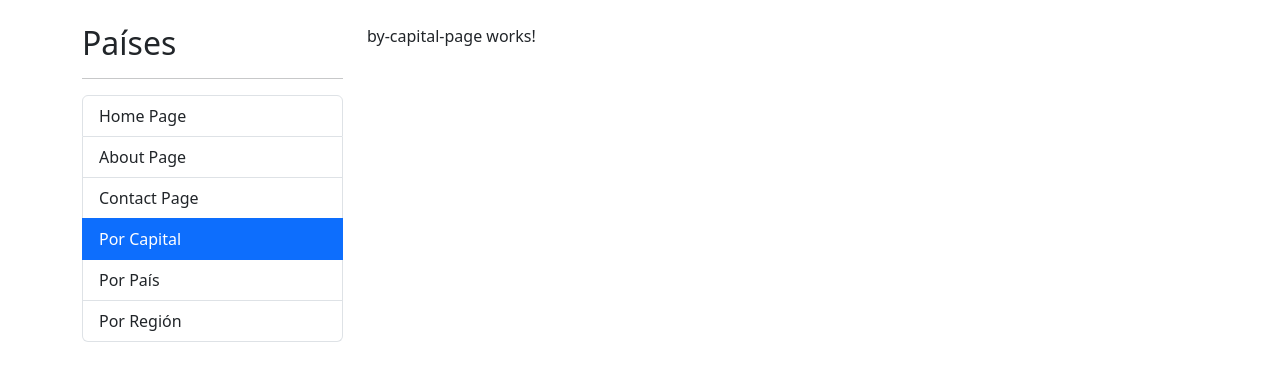
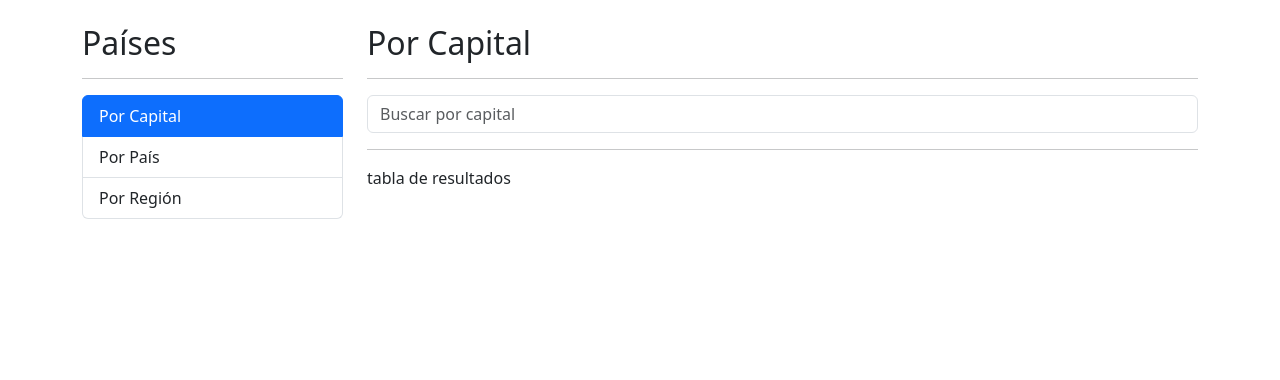
Before and after one commit to Andy-Castle/04-countryApp, an Angular app: page /countries/by-capital in a window 1280 px wide. Shown: the top 380 px of the page. Built offline with nearby package versions, Linux system fonts and the light colour scheme.

Commit message:
Se creo el searchBoxComponent en el shared y se coloco en el by-capital-page.component

```diff
--- a/src/app/countries/countries-routing.module.ts
+++ b/src/app/countries/countries-routing.module.ts
@@ -22,6 +22,10 @@
     path: 'by/:id',
     component: CountryPageComponent,
   },
+  {
+    path: '**',
+    redirectTo: 'by-capital',
+  },
 ];
 
 @NgModule({
--- a/src/app/countries/countries.module.ts
+++ b/src/app/countries/countries.module.ts
@@ -5,6 +5,7 @@
 import { ByRegionPageComponent } from './pages/by-region-page/by-region-page.component';
 import { CountryPageComponent } from './pages/country-page/country-page.component';
 import { CountriesRoutingModule } from './countries-routing.module';
+import { SharedModule } from '../shared/shared.module';
 
 @NgModule({
   declarations: [
@@ -13,6 +14,6 @@
     ByRegionPageComponent,
     CountryPageComponent,
   ],
-  imports: [CommonModule, CountriesRoutingModule],
+  imports: [CommonModule, CountriesRoutingModule, SharedModule],
 })
 export class CountriesModule {}
--- a/src/app/countries/pages/by-capital-page/by-capital-page.component.html
+++ b/src/app/countries/pages/by-capital-page/by-capital-page.component.html
@@ -1 +1,16 @@
-<p>by-capital-page works!</p>
+<h2>Por Capital</h2>
+<hr />
+
+<div class="row">
+  <div class="col">
+    <!-- SearchBox -->
+    <shared-search-box placeholder="Buscar por capital"></shared-search-box>
+  </div>
+</div>
+
+<div class="row">
+  <div class="col">
+    <hr />
+    tabla de resultados
+  </div>
+</div>
--- /dev/null
+++ b/src/app/shared/components/search-box/search-box.component.html
@@ -0,0 +1 @@
+<input type="text" [placeholder]="placeholder" class="form-control" />
--- /dev/null
+++ b/src/app/shared/components/search-box/search-box.component.ts
@@ -0,0 +1,12 @@
+import { Component, Input } from '@angular/core';
+
+@Component({
+  selector: 'shared-search-box',
+  standalone: false,
+  templateUrl: './search-box.component.html',
+  styles: [],
+})
+export class SearchBoxComponent {
+  @Input()
+  public placeholder: string = '';
+}
--- a/src/app/shared/components/sidebar/sidebar.component.html
+++ b/src/app/shared/components/sidebar/sidebar.component.html
@@ -2,7 +2,7 @@
 <hr />
 
 <ul class="list-group">
-  <li
+  <!-- <li
     routerLink="home"
     routerLinkActive="active"
     [routerLinkActiveOptions]="{ exact: true }"
@@ -16,7 +16,7 @@
 
   <li routerLink="contact" routerLinkActive="active" class="list-group-item">
     Contact Page
-  </li>
+  </li> -->
 
   <li
     routerLink="countries/by-capital"
--- a/src/app/shared/shared.module.ts
+++ b/src/app/shared/shared.module.ts
@@ -5,6 +5,7 @@
 import { SidebarComponent } from './components/sidebar/sidebar.component';
 import { RouterModule } from '@angular/router';
 import { ContactPageComponent } from './pages/contact-page/contact-page.component';
+import { SearchBoxComponent } from './components/search-box/search-box.component';
 
 @NgModule({
   declarations: [
@@ -12,6 +13,7 @@
     AboutPageComponent,
     SidebarComponent,
     ContactPageComponent,
+    SearchBoxComponent,
   ],
   imports: [CommonModule, RouterModule],
   exports: [
@@ -19,6 +21,7 @@
     AboutPageComponent,
     SidebarComponent,
     ContactPageComponent,
+    SearchBoxComponent,
   ],
 })
 export class SharedModule {}
```
Also changed, not shown: src/app/app-routing.module.ts (+5 -5 lines).
